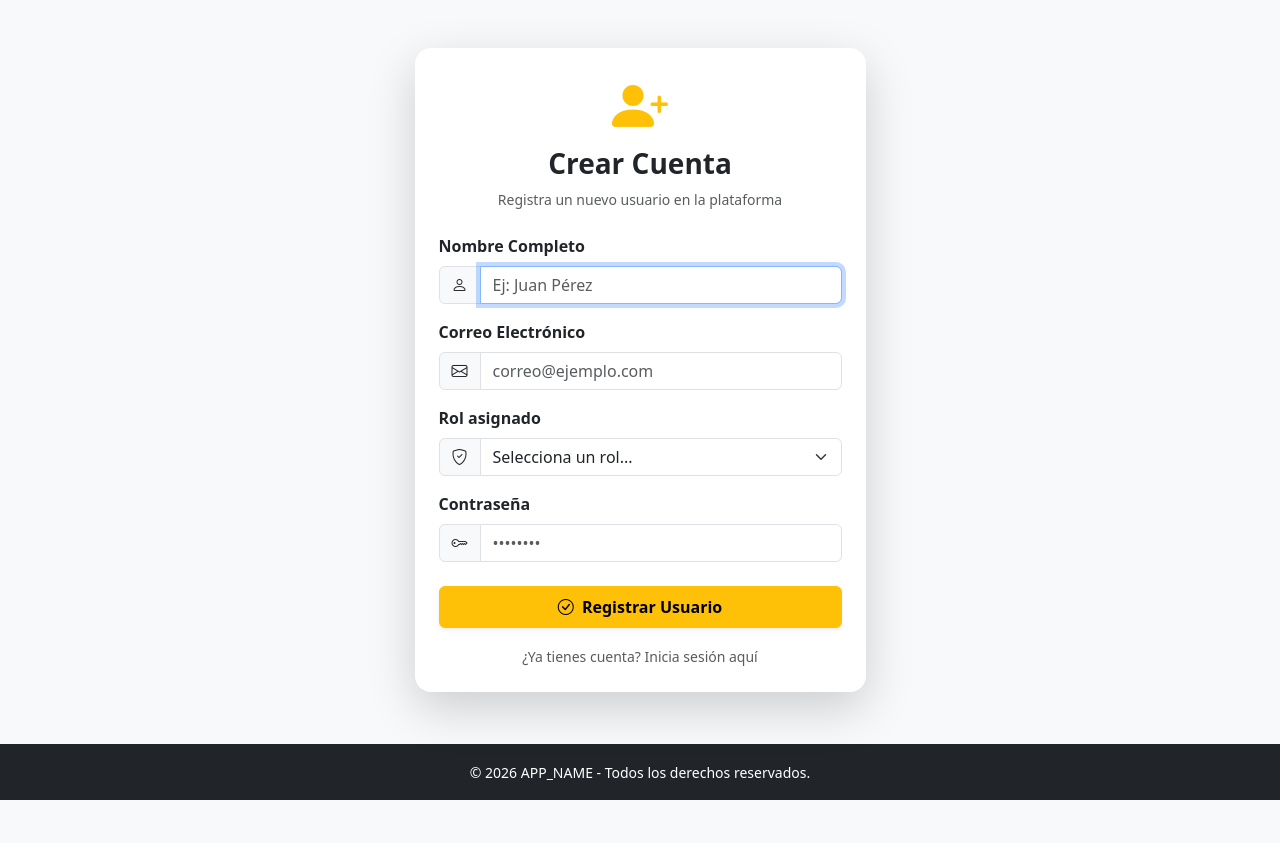
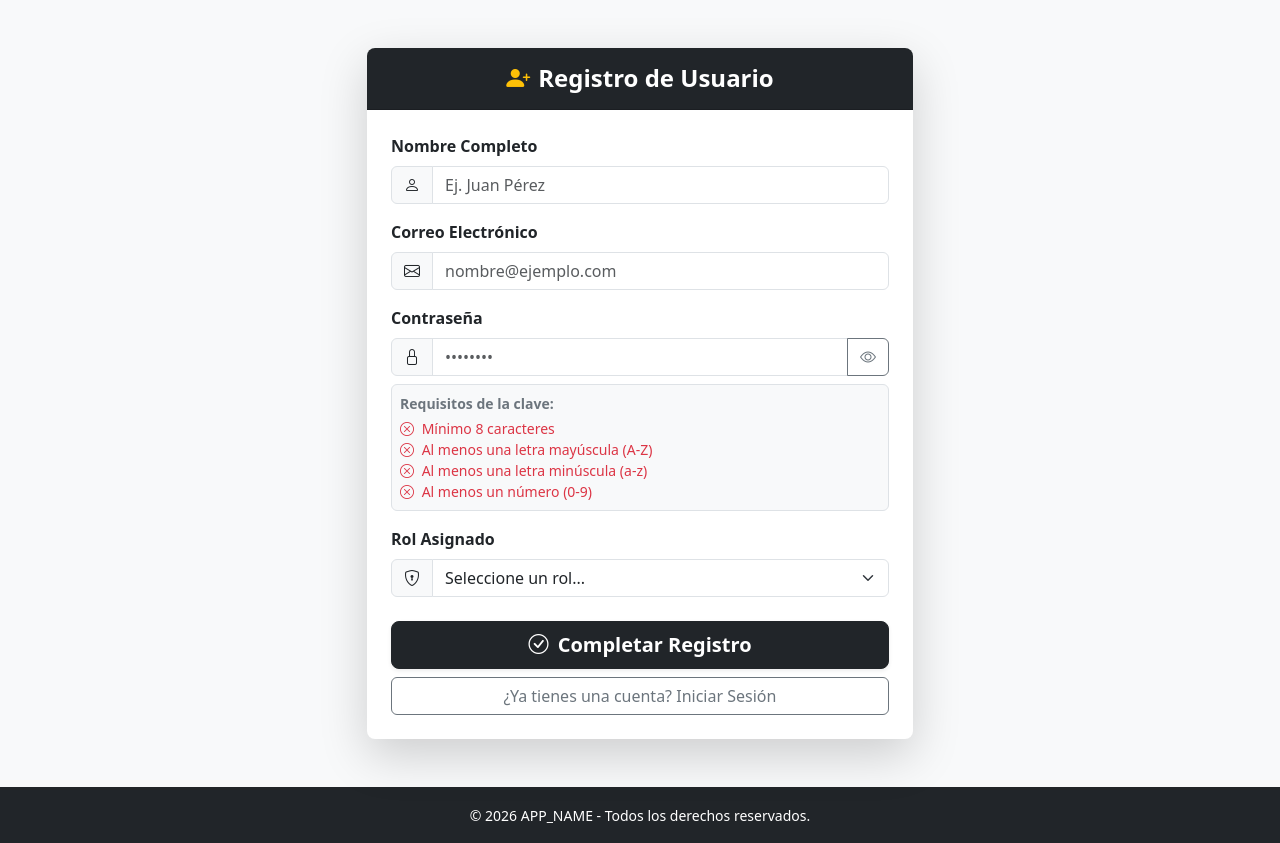
Before and after one commit to WashingtonNieto/tienda_libros, a PHP site: the page made by views/auth/register.php in a window 1280 px wide. Before the commit the page ends 800 px from the top, so only its background shows below. Run offline with PHP 8.4, Linux system fonts and the light colour scheme; the template is opened without the code that fills it, so the values that code supplies are empty; some libraries are stand-ins or nearby versions.

Commit message:
actualizar contraseña

```diff
--- a/views/auth/register.php
+++ b/views/auth/register.php
@@ -1,64 +1,185 @@
-<div class="container my-5 flex-grow-1">
+<div class="container my-5">
     <div class="row justify-content-center">
-        <div class="col-md-6 col-lg-5">
-            <div class="card shadow-lg border-0 rounded-4">
+        <div class="col-md-7 col-lg-6">
+            <div class="card shadow-lg border-0 rounded-3">
+                <div class="card-header bg-dark text-white p-3 rounded-top-3">
+                    <h4 class="mb-0 text-center fw-bold">
+                        <i class="bi bi-person-plus-fill me-2 text-warning"></i>Registro de Usuario
+                    </h4>
+                </div>
                 <div class="card-body p-4">
-                    <div class="text-center mb-4">
-                        <i class="bi bi-person-plus-fill text-warning display-4"></i>
-                        <h3 class="fw-bold mt-2">Crear Cuenta</h3>
-                        <p class="text-muted small">Registra un nuevo usuario en la plataforma</p>
-                    </div>
 
-                    <form action="<?= BASE_URL ?>?c=auth&a=store" method="POST">
+                    <!-- Notificaciones de Errores o Mensajes de Flash -->
+                    <?php if (isset($_SESSION['flash_error'])): ?>
+                        <div class="alert alert-danger alert-dismissible fade show" role="alert">
+                            <i class="bi bi-exclamation-triangle-fill me-2"></i>
+                            <?php
+                                echo htmlspecialchars($_SESSION['flash_error']);
+                                unset($_SESSION['flash_error']);
+                            ?>
+                            <button type="button" class="btn-close" data-bs-dismiss="alert" aria-label="Close"></button>
+                        </div>
+                    <?php endif; ?>
+
+                    <form action="<?php echo BASE_URL; ?>?c=auth&a=store" method="POST" id="formRegister" novalidate>
+
+                        <!-- Nombre Completo -->
                         <div class="mb-3">
                             <label for="nombre" class="form-label fw-semibold">Nombre Completo</label>
                             <div class="input-group">
-                                <span class="input-group-text"><i class="bi bi-person"></i></span>
-                                <input type="text" class="form-control" id="nombre" name="nombre" placeholder="Ej: Juan Pérez" required autofocus>
+                                <span class="input-group-text bg-light"><i class="bi bi-person"></i></span>
+                                <input type="text" name="nombre" id="nombre" class="form-control" placeholder="Ej. Juan Pérez" required>
                             </div>
                         </div>
 
+                        <!-- Correo Electrónico -->
                         <div class="mb-3">
                             <label for="email" class="form-label fw-semibold">Correo Electrónico</label>
                             <div class="input-group">
-                                <span class="input-group-text"><i class="bi bi-envelope"></i></span>
-                                <input type="email" class="form-control" id="email" name="email" placeholder="correo@ejemplo.com" required>
+                                <span class="input-group-text bg-light"><i class="bi bi-envelope"></i></span>
+                                <input type="email" name="email" id="email" class="form-control" placeholder="nombre@ejemplo.com" required>
                             </div>
                         </div>
 
+                        <!-- Contraseña con RegEx -->
                         <div class="mb-3">
-                            <label for="rol_id" class="form-label fw-semibold">Rol asignado</label>
+                            <label for="password" class="form-label fw-semibold">Contraseña</label>
                             <div class="input-group">
-                                <span class="input-group-text"><i class="bi bi-shield-check"></i></span>
-                                <select class="form-select" id="rol_id" name="rol_id" required>
-                                    <option value="" selected disabled>Selecciona un rol...</option>
+                                <span class="input-group-text bg-light"><i class="bi bi-lock"></i></span>
+                                <input type="password"
+                                       name="password"
+                                       id="password"
+                                       class="form-control"
+                                       placeholder="••••••••"
+                                       pattern="(?=.*\d)(?=.*[a-z])(?=.*[A-Z]).{8,}"
+                                       required>
+                                <button class="btn btn-outline-secondary" type="button" id="togglePassword">
+                                    <i class="bi bi-eye" id="toggleIcon"></i>
+                                </button>
+                            </div>
+
+                            <!-- Lista interactiva de requerimientos de contraseña -->
+                            <div class="mt-2 p-2 bg-light rounded border small">
+                                <span class="d-block fw-bold text-secondary mb-1">Requisitos de la clave:</span>
+                                <div id="req-length" class="text-danger"><i class="bi bi-x-circle me-1"></i> Mínimo 8 caracteres</div>
+                                <div id="req-upper" class="text-danger"><i class="bi bi-x-circle me-1"></i> Al menos una letra mayúscula (A-Z)</div>
+                                <div id="req-lower" class="text-danger"><i class="bi bi-x-circle me-1"></i> Al menos una letra minúscula (a-z)</div>
+                                <div id="req-number" class="text-danger"><i class="bi bi-x-circle me-1"></i> Al menos un número (0-9)</div>
+                            </div>
+                        </div>
+
+                        <!-- Selección de Rol -->
+                        <div class="mb-4">
+                            <label for="rol_id" class="form-label fw-semibold">Rol Asignado</label>
+                            <div class="input-group">
+                                <span class="input-group-text bg-light"><i class="bi bi-shield-lock"></i></span>
+                                <select name="rol_id" id="rol_id" class="form-select" required>
+                                    <option value="" disabled selected>Seleccione un rol...</option>
                                     <?php if (!empty($roles)): ?>
-                                        <?php foreach ($roles as $rol): ?>
-                                            <option value="<?= $rol['id'] ?>"><?= htmlspecialchars($rol['nombre']) ?></option>
+                                        <?php foreach ($roles as $r): ?>
+                                            <option value="<?php echo $r['id']; ?>">
+                                                <?php echo htmlspecialchars($r['nombre']); ?>
+                                            </option>
                                         <?php endforeach; ?>
                                     <?php endif; ?>
                                 </select>
                             </div>
                         </div>
 
-                        <div class="mb-4">
-                            <label for="password" class="form-label fw-semibold">Contraseña</label>
-                            <div class="input-group">
-                                <span class="input-group-text"><i class="bi bi-key"></i></span>
-                                <input type="password" class="form-control" id="password" name="password" placeholder="••••••••" minlength="6" required>
-                            </div>
+                        <!-- Botones de Acción -->
+                        <div class="d-grid gap-2">
+                            <button type="submit" class="btn btn-dark btn-lg fw-bold shadow-sm">
+                                <i class="bi bi-check-circle me-1"></i> Completar Registro
+                            </button>
+                            <a href="<?php echo BASE_URL; ?>?c=auth&a=login" class="btn btn-outline-secondary">
+                                ¿Ya tienes una cuenta? Iniciar Sesión
+                            </a>
                         </div>
 
-                        <button type="submit" class="btn btn-warning w-100 fw-bold py-2 shadow-sm mb-3">
-                            <i class="bi bi-check-circle me-1"></i> Registrar Usuario
-                        </button>
-
-                        <div class="text-center">
-                            <a href="<?= BASE_URL ?>?c=auth&a=login" class="text-decoration-none small text-muted">¿Ya tienes cuenta? Inicia sesión aquí</a>
-                        </div>
                     </form>
                 </div>
             </div>
         </div>
     </div>
 </div>
+
+<script>
+document.addEventListener('DOMContentLoaded', function() {
+    const passwordInput = document.getElementById('password');
+    const togglePasswordBtn = document.getElementById('togglePassword');
+    const toggleIcon = document.getElementById('toggleIcon');
+    const form = document.getElementById('formRegister');
+
+    // Elementos de la lista de verificación
+    const reqLength = document.getElementById('req-length');
+    const reqUpper  = document.getElementById('req-upper');
+    const reqLower  = document.getElementById('req-lower');
+    const reqNumber = document.getElementById('req-number');
+
+    // Función para mostrar/ocultar contraseña
+    togglePasswordBtn.addEventListener('click', function() {
+        const type = passwordInput.getAttribute('type') === 'password' ? 'text' : 'password';
+        passwordInput.setAttribute('type', type);
+        toggleIcon.classList.toggle('bi-eye');
+        toggleIcon.classList.toggle('bi-eye-slash');
+    });
+
+    // Validación dinámica en tiempo real según la RegEx /^(?=.*\d)(?=.*[a-z])(?=.*[A-Z]).{8,}$/
+    passwordInput.addEventListener('input', function() {
+        const val = passwordInput.value;
+
+        // Mínimo 8 caracteres
+        if (val.length >= 8) {
+            updateReq(reqLength, true);
+        } else {
+            updateReq(reqLength, false);
+        }
+
+        // Al menos una mayúscula
+        if (/[A-Z]/.test(val)) {
+            updateReq(reqUpper, true);
+        } else {
+            updateReq(reqUpper, false);
+        }
+
+        // Al menos una minúscula
+        if (/[a-z]/.test(val)) {
+            updateReq(reqLower, true);
+        } else {
+            updateReq(reqLower, false);
+        }
+
+        // Al menos un número
+        if (/\d/.test(val)) {
+            updateReq(reqNumber, true);
+        } else {
+            updateReq(reqNumber, false);
+        }
+    });
+
+    function updateReq(element, isValid) {
+        if (isValid) {
+            element.classList.remove('text-danger');
+            element.classList.add('text-success');
+            element.querySelector('i').className = 'bi bi-check-circle-fill me-1';
+        } else {
+            element.classList.remove('text-success');
+            element.classList.add('text-danger');
+            element.querySelector('i').className = 'bi bi-x-circle me-1';
+        }
+    }
+
+    // Validación al enviar el formulario
+    form.addEventListener('submit', function(e) {
+        const password = passwordInput.value;
+        const regex = /^(?=.*\d)(?=.*[a-z])(?=.*[A-Z]).{8,}$/;
+
+        if (!regex.test(password)) {
+            e.preventDefault();
+            e.stopPropagation();
+            alert('La contraseña no cumple con la expresión regular establecida:\n• Mínimo 8 caracteres\n• Al menos una letra mayúscula\n• Al menos una letra minúscula\n• Al menos un número');
+            passwordInput.focus();
+        }
+    });
+});
+</script>
```
Also changed, not shown: controllers/AuthController.php (+9 -6 lines), public/uploads/covers/cover_6a909a712c5c9.png (added), public/uploads/covers/cover_6a909a7f3d3cd.png (added).
